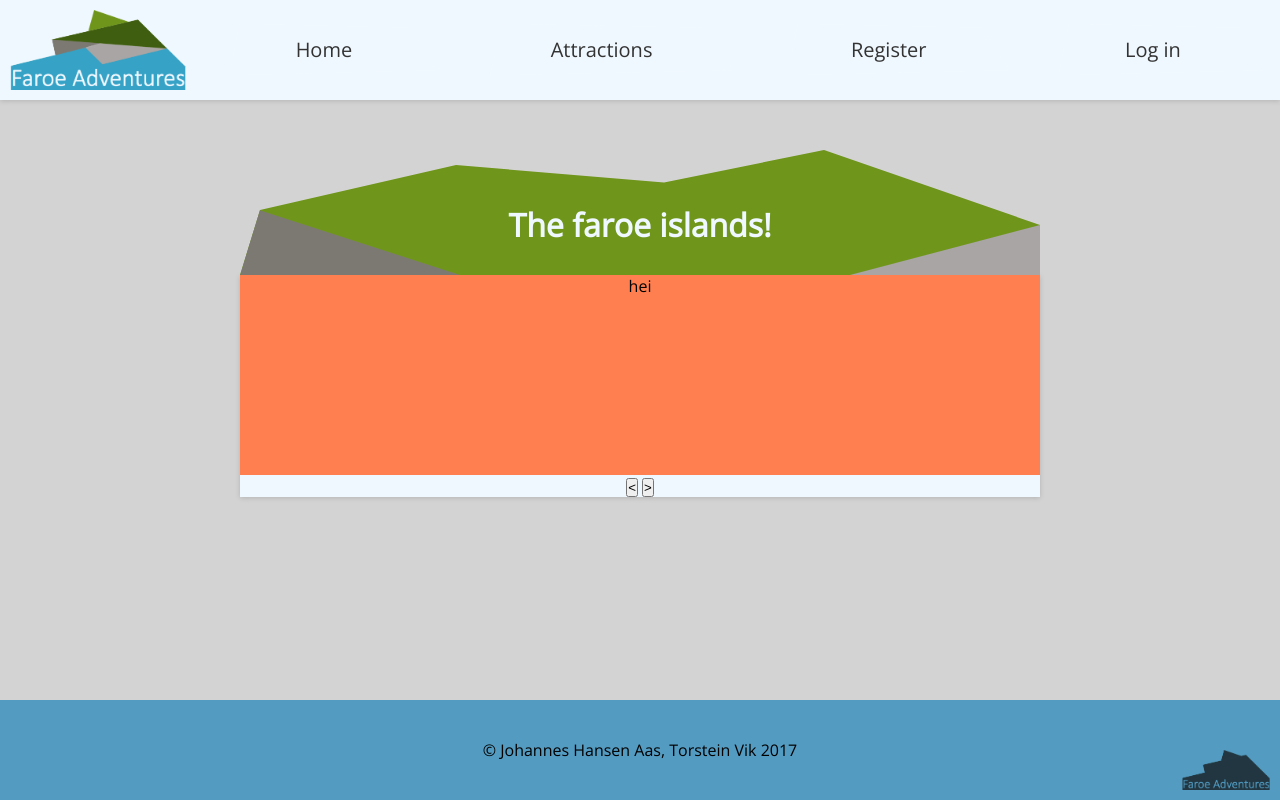
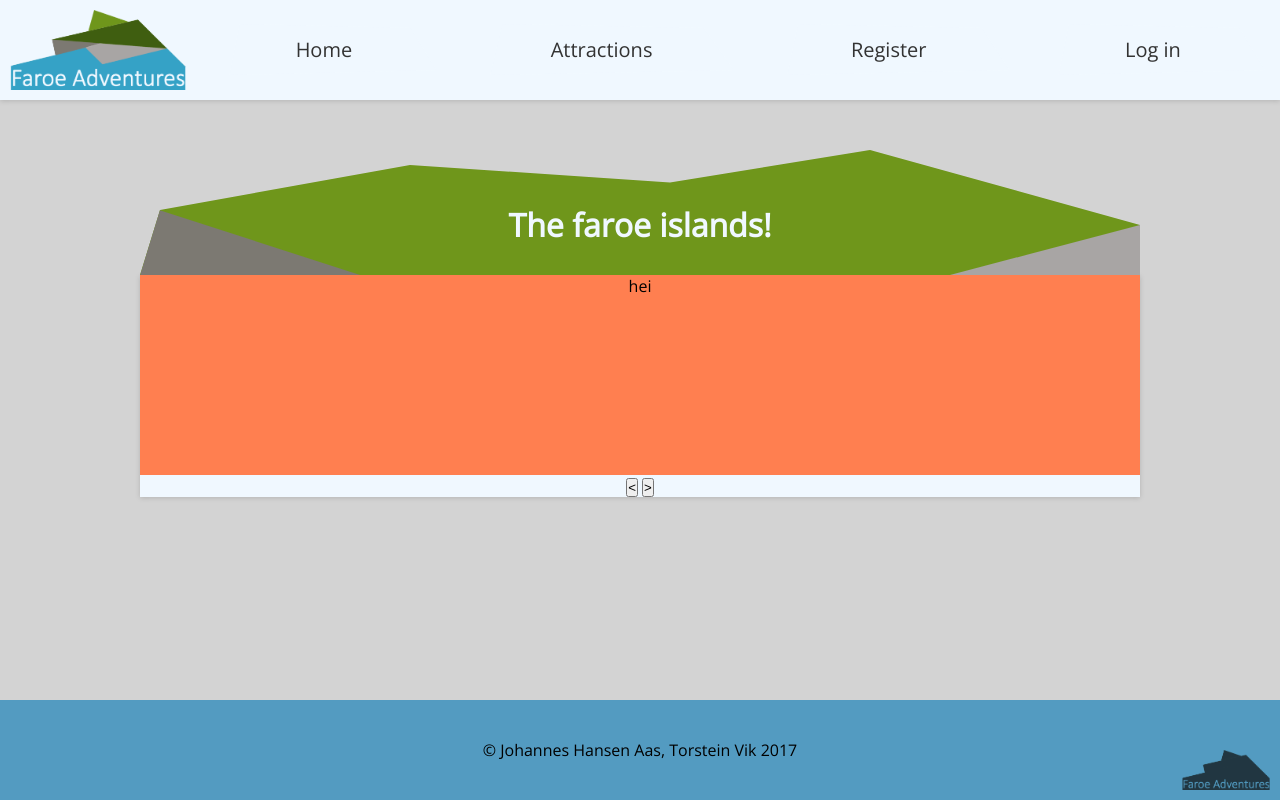
Before and after one commit to torstein-vik/mitt-feriested, a PHP site: page / in a window 1280 px wide. Run offline with PHP 8.4, Linux system fonts and the light colour scheme; some libraries are stand-ins or nearby versions.

Commit message:
some layout

```diff
--- a/src/index.css
+++ b/src/index.css
@@ -6,7 +6,6 @@
 
 html {
     position: relative;
-    min-height: 100%;
 }
 
 body{
@@ -68,13 +67,13 @@ nav a:hover {
 
 main {
     flex: 1;
-    max-width: 800px;
     width: 100%;
     text-align: center;
     margin: 0 auto 100px auto;
 }
 
 .contentBody {
+    max-width: 1000px;
     margin: 50px auto;
 }
 
@@ -104,6 +103,7 @@ main {
 .mainContent {
     background-color: aliceblue;
     box-shadow: 0 1px 5px rgba(0, 0, 0, 0.15);
+    min-height: 100px;
 }
 
 footer {
```
